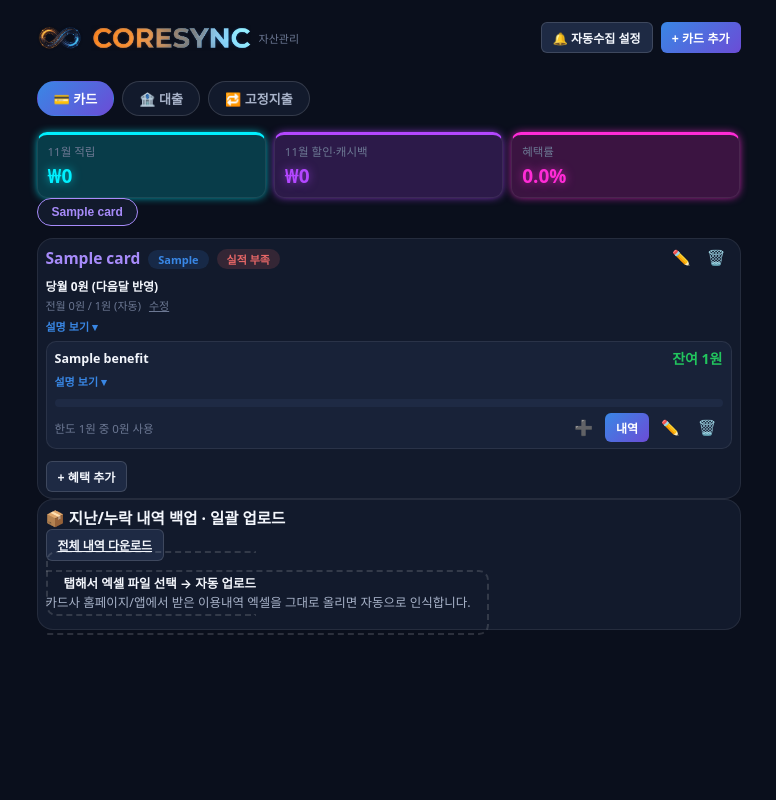
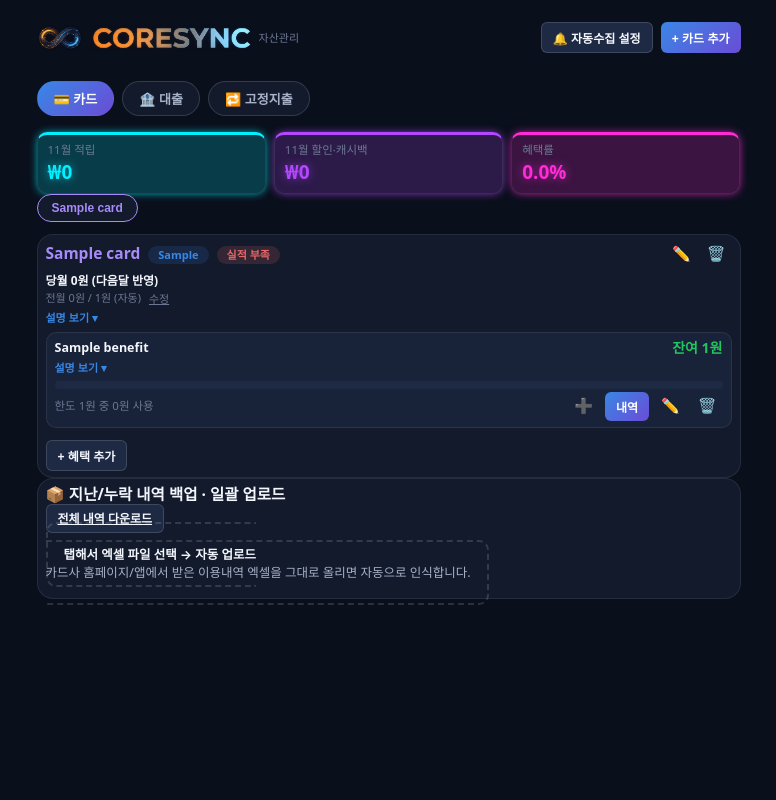
Before and after one commit to S5636/A, a Flask app: page / in a window 1280 px wide. Shown: the whole page, without its empty margins (244-1020 px from the left). Run offline with Flask 3, Linux system fonts and the light colour scheme; tables that the repository leaves empty hold one stand-in row (values such as "Sample post"); data that the repository does not hold is empty; some web fonts are replaced.

Commit message:
Tighten line spacing in card/loan list rows
Co-Authored-By: Claude Sonnet 5 <noreply@anthropic.com>
Claude-Session: https://claude.ai/code/session_01KvdDNG39ZNErk4kcAfZdEz

```diff
--- a/card_benefit/static/css/style.css
+++ b/card_benefit/static/css/style.css
@@ -36,6 +36,7 @@ html, body {
   color: var(--text-primary);
   font-family: var(--font);
   font-size: 14px;
+  line-height: 1.25;
   -webkit-font-smoothing: antialiased;
 }
 
@@ -201,7 +202,7 @@ body { padding-bottom: 40px; }
   scroll-margin-top: 84px; /* 상단 고정 헤더에 카드 제목이 가려지지 않게 */
 }
 
-.card-head { display: flex; justify-content: space-between; align-items: center; gap: 8px; margin-bottom: 4px; }
+.card-head { display: flex; justify-content: space-between; align-items: center; gap: 8px; margin-bottom: 2px; }
 .card-head-left { display: flex; align-items: center; gap: 8px; flex: 1; min-width: 0; }
 .card-head-right { display: flex; align-items: center; gap: 6px; flex-shrink: 0; }
 .card-text-stack { flex: 1; min-width: 0; display: flex; flex-direction: column; gap: 3px; }
@@ -252,7 +253,7 @@ body { padding-bottom: 40px; }
 
 .memo-toggle {
   display: inline-block;
-  margin-top: 5px;
+  margin-top: 3px;
   background: none;
   border: none;
   color: var(--series-1);
@@ -294,7 +295,7 @@ body { padding-bottom: 40px; }
 .remaining-warn { color: var(--warning); }
 .remaining-bad { color: var(--critical); }
 
-.progress-track { background: var(--surface-3); border-radius: 999px; height: 8px; margin-top: 9px; overflow: hidden; }
+.progress-track { background: var(--surface-3); border-radius: 999px; height: 8px; margin-top: 5px; overflow: hidden; }
 .progress-fill { height: 100%; border-radius: 999px; background: var(--good); transition: width .2s ease; }
 .progress-fill.warn { background: var(--warning); }
 .progress-fill.bad { background: var(--critical); }
@@ -320,7 +321,7 @@ body { padding-bottom: 40px; }
   margin-left: 2px;
 }
 
-.benefit-sub { display: flex; justify-content: space-between; align-items: center; flex-wrap: wrap; gap: 6px; margin-top: 6px; font-size: 11.5px; color: var(--text-muted); }
+.benefit-sub { display: flex; justify-content: space-between; align-items: center; flex-wrap: wrap; gap: 6px; margin-top: 3px; font-size: 11.5px; color: var(--text-muted); }
 .benefit-buttons { display: flex; gap: 6px; flex-wrap: wrap; }
 
 .add-benefit-row { margin-top: 12px; }
```
